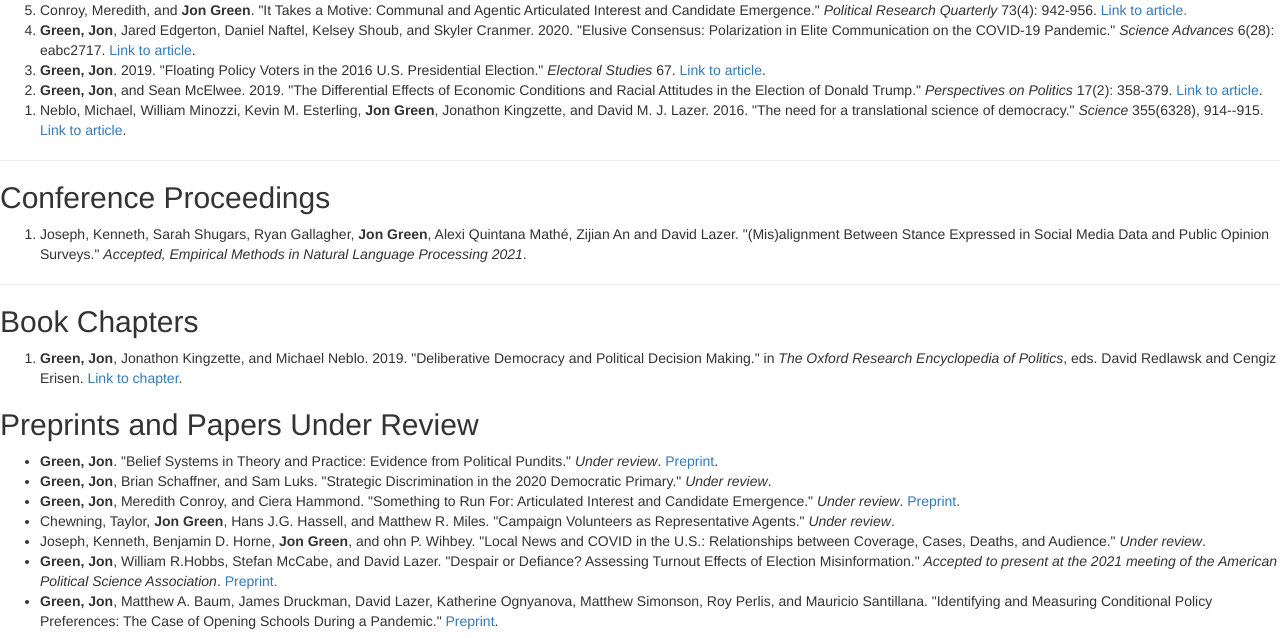
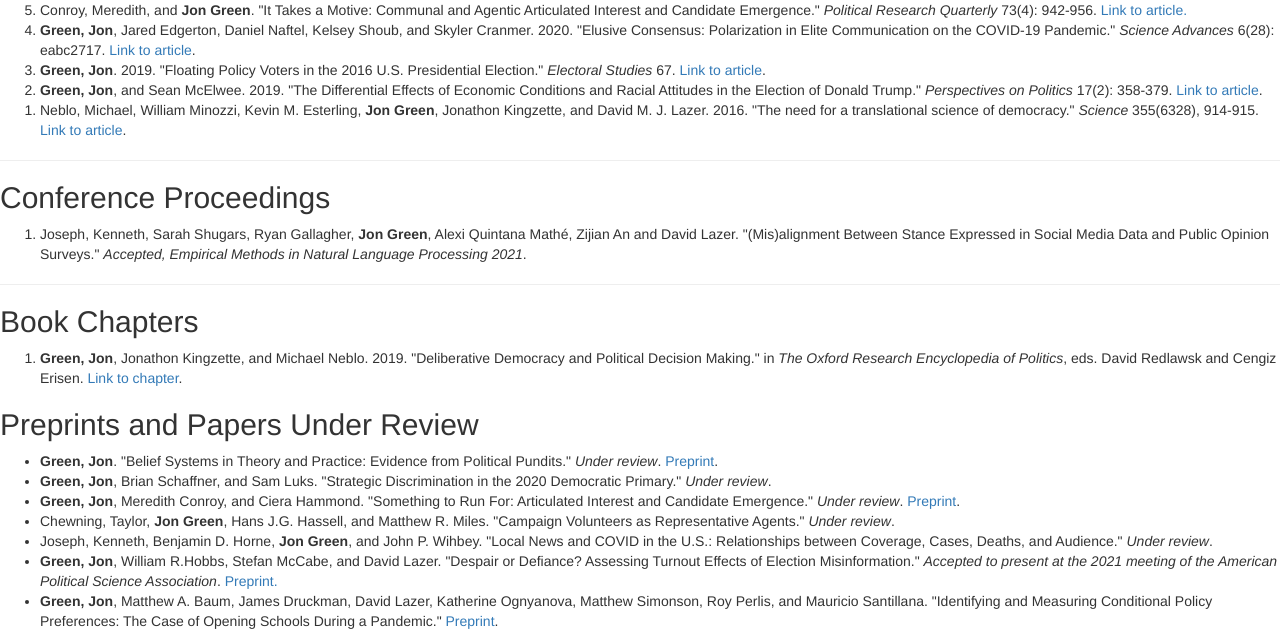
Before and after one commit to jgreen4919/jgreen4919.github.io, a Jekyll site: the page index.html, which Jekyll copies as it is, in a window 1280 px wide. Shown: the part 588-1226 px from the top of the page. Built offline with Jekyll 4.4.1, drawn with Linux system fonts in a browser that asks for light colours.

Commit message:
typo fix

```diff
--- a/index.html
+++ b/index.html
@@ -37,7 +37,7 @@
       <li> <strong>Green, Jon</strong>, Jared Edgerton, Daniel Naftel, Kelsey Shoub, and Skyler Cranmer. 2020. "Elusive Consensus: Polarization in Elite Communication on the COVID-19 Pandemic." <i>Science Advances</i> 6(28): eabc2717. <a href="https://advances.sciencemag.org/content/6/28/eabc2717">Link to article</a>.</li>
       <li> <strong>Green, Jon</strong>. 2019. "Floating Policy Voters in the 2016 U.S. Presidential Election." <i>Electoral Studies</i> 67. <a href="https://www.sciencedirect.com/science/article/abs/pii/S0261379418302907">Link to article</a>.</li>
       <li> <strong>Green, Jon</strong>, and Sean McElwee. 2019. "The Differential Effects of Economic Conditions and Racial Attitudes in the Election of Donald Trump." <i>Perspectives on Politics</i>  17(2): 358-379. <a href="https://www.cambridge.org/core/journals/perspectives-on-politics/article/differential-effects-of-economic-conditions-and-racial-attitudes-in-the-election-of-donald-trump/BA444B3A13CC950E6FCA7CC16C33142F">Link to article</a>.</li>
-	<li> Neblo, Michael, William Minozzi, Kevin M. Esterling, <strong>Jon Green</strong>, Jonathon Kingzette, and David M. J. Lazer. 2016. "The need for a translational science of democracy." <i>Science</i> 355(6328), 914--915. <a href="https://science.sciencemag.org/content/355/6328/914">Link to article</a>.</li>
+	<li> Neblo, Michael, William Minozzi, Kevin M. Esterling, <strong>Jon Green</strong>, Jonathon Kingzette, and David M. J. Lazer. 2016. "The need for a translational science of democracy." <i>Science</i> 355(6328), 914-915. <a href="https://science.sciencemag.org/content/355/6328/914">Link to article</a>.</li>
 	</ol>
       <hr>
     <h2>Conference Proceedings</h2>
@@ -55,7 +55,7 @@
       <li> <strong>Green, Jon</strong>, Brian Schaffner, and Sam Luks. "Strategic Discrimination in the 2020 Democratic Primary." <i>Under review</i>.</li>
       <li> <strong>Green, Jon</strong>, Meredith Conroy, and Ciera Hammond. "Something to Run For: Articulated Interest and Candidate Emergence." <i>Under review</i>. <a href="https://osf.io/f34ac/">Preprint</a>.</li>
       <li>Chewning, Taylor, <strong>Jon Green</strong>, Hans J.G. Hassell, and Matthew R. Miles. "Campaign Volunteers as Representative Agents." <i>Under review</i>.</li>
-      <li>Joseph, Kenneth, Benjamin D. Horne, <strong>Jon Green</strong>, and ohn P. Wihbey. "Local News and COVID in the U.S.: Relationships between Coverage, Cases, Deaths, and Audience." <i>Under review</i>.</li>
+      <li>Joseph, Kenneth, Benjamin D. Horne, <strong>Jon Green</strong>, and John P. Wihbey. "Local News and COVID in the U.S.: Relationships between Coverage, Cases, Deaths, and Audience." <i>Under review</i>.</li>
       <li> <strong>Green, Jon</strong>, William R.Hobbs, Stefan McCabe, and David Lazer. "Despair or Defiance? Assessing Turnout Effects of Election Misinformation." <i>Accepted to present at the 2021 meeting of the American Political Science Association</i>. <a href="https://osf.io/f34ac/"> Preprint.</a></li>
       <li> <strong>Green, Jon</strong>, Matthew A. Baum, James Druckman, David Lazer, Katherine Ognyanova, Matthew Simonson, Roy Perlis, and Mauricio Santillana. "Identifying and Measuring Conditional Policy Preferences: The Case of Opening Schools During a Pandemic." <a href="https://osf.io/zsh8u/">Preprint</a>.</li>
     </ul>
```
